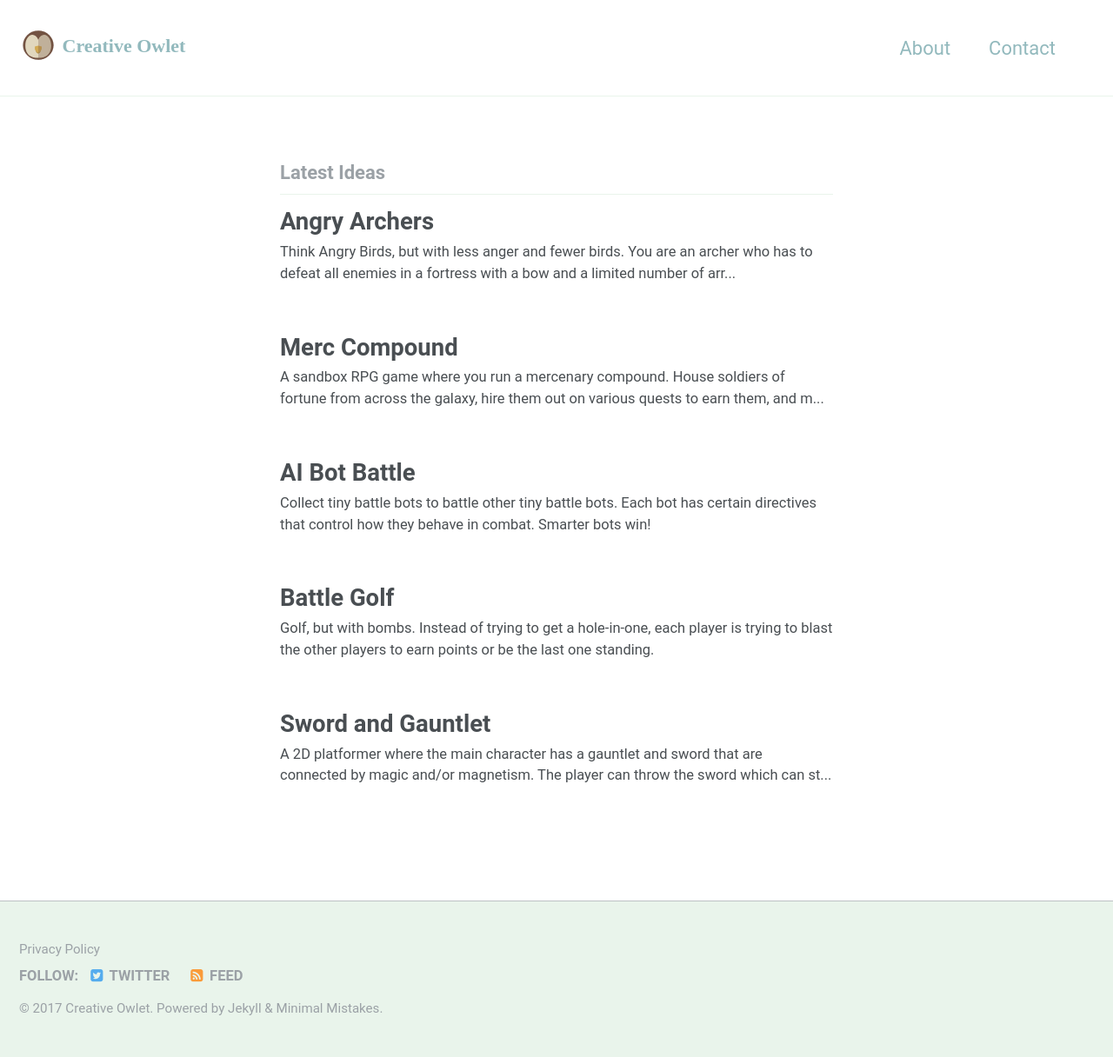
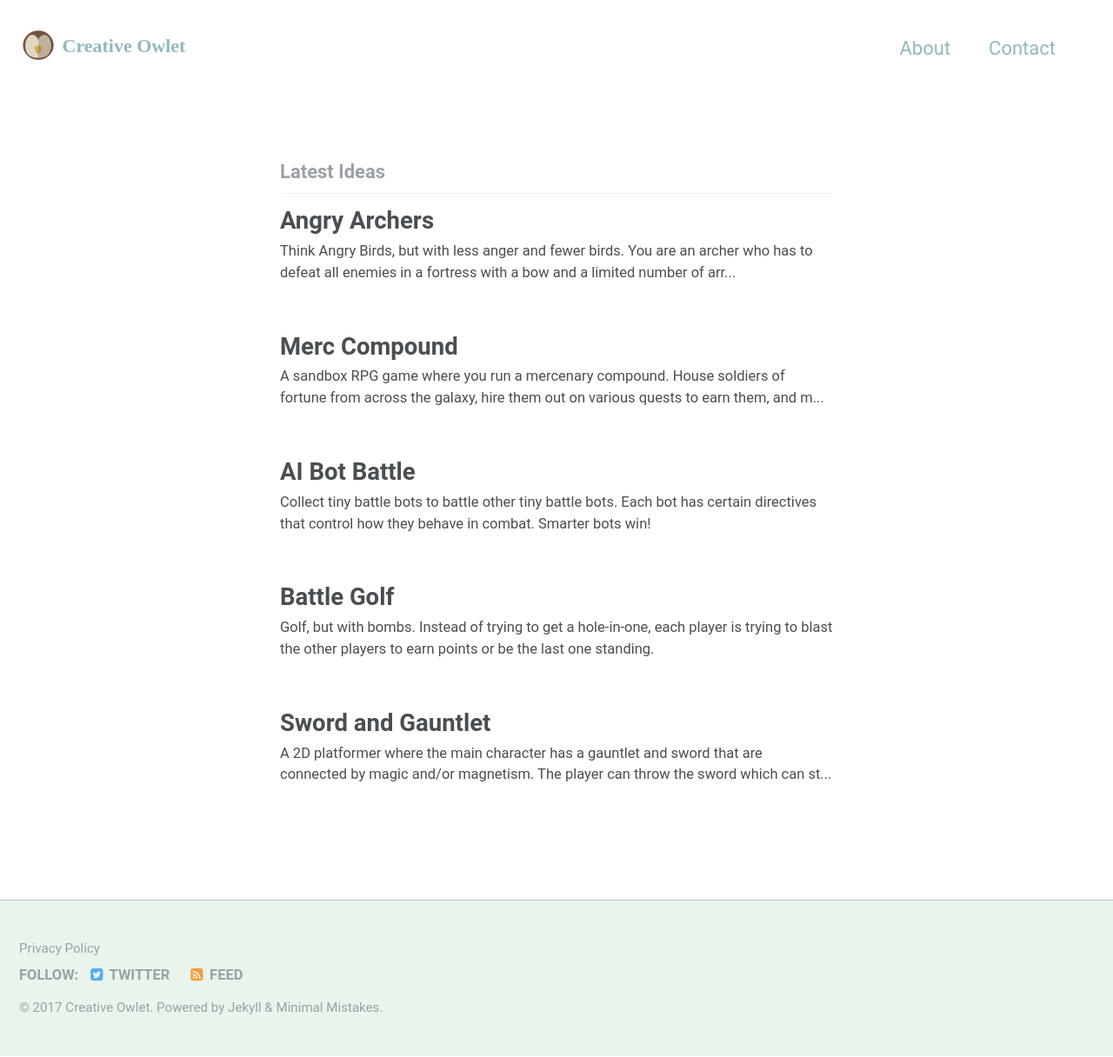
Before and after one commit to zekehernandez/creativeowlet, a Jekyll site: the page built from index.html, in a window 1280 px wide. Shown: the whole page at 87% size. Built offline with Jekyll 4.4.1, drawn with Linux system fonts in a browser that asks for light colours; some web fonts are replaced; the list of posts is cut into pages by our own code.

Commit message:
remove masthead border

```diff
--- a/_sass/minimal-mistakes/_masthead.scss
+++ b/_sass/minimal-mistakes/_masthead.scss
@@ -4,7 +4,6 @@
 
 .masthead {
   position: relative;
-  border-bottom: 1px solid $border-color;
   -webkit-animation: $intro-transition;
           animation: $intro-transition;
   -webkit-animation-delay: 0.15s;
```
